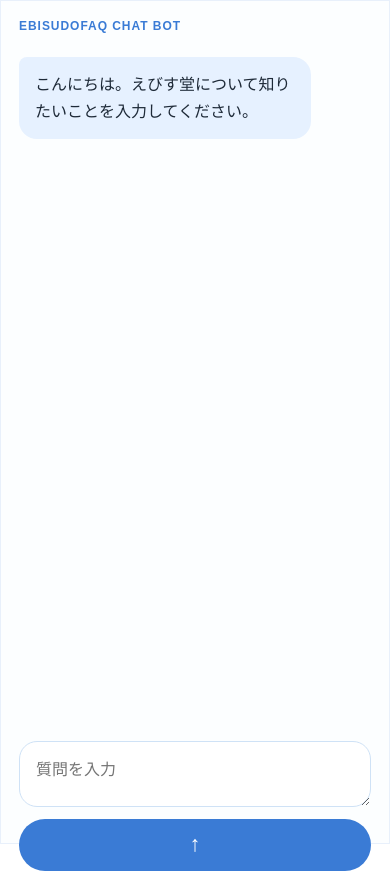
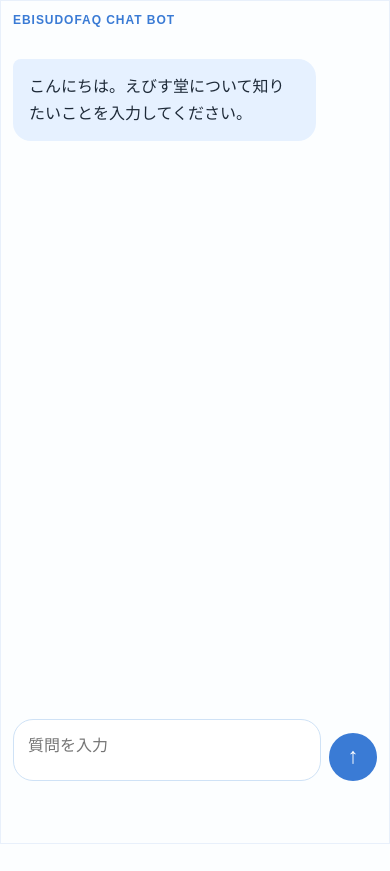
Before and after one commit to yoshihirohakuno/ebisudo_chatbot, a Flask app: page /widget in a window 390 px wide. After the commit the page ends 844 px from the top, so only its background shows below. Run offline with Flask 3, Linux system fonts and the light colour scheme.

Commit message:
Polish embedded chatbot layout

```diff
--- a/webapp/static/css/style.css
+++ b/webapp/static/css/style.css
@@ -48,10 +48,12 @@ body {
 }
 
 .widget-card {
-  height: 100vh;
+  min-height: 100vh;
   border-radius: 0;
   padding: 16px;
   box-shadow: none;
+  display: flex;
+  flex-direction: column;
 }
 
 .chat-header h1 {
@@ -87,8 +89,8 @@ body {
 }
 
 .widget-messages {
-  min-height: calc(100vh - 180px);
-  max-height: calc(100vh - 180px);
+  min-height: calc(100vh - 220px);
+  max-height: calc(100vh - 220px);
 }
 
 .message {
@@ -198,29 +200,31 @@ body {
 
 .chat-form {
   display: grid;
-  grid-template-columns: 1fr auto;
-  gap: 12px;
+  grid-template-columns: 1fr 52px;
+  align-items: end;
+  gap: 10px;
   margin-top: 20px;
 }
 
 .chat-form textarea {
   width: 100%;
-  resize: vertical;
-  min-height: 72px;
+  resize: none;
+  min-height: 56px;
+  max-height: 140px;
   border: 1px solid var(--line);
-  border-radius: 18px;
-  padding: 14px 16px;
+  border-radius: 20px;
+  padding: 15px 16px;
   font: inherit;
   color: var(--text);
   background: #fff;
+  overflow-y: auto;
 }
 
 .widget-form textarea {
-  min-height: 56px;
+  min-height: 52px;
 }
 
 .chat-form button {
-  align-self: end;
   border: none;
   border-radius: 999px;
   width: 52px;
@@ -270,10 +274,34 @@ body {
   }
 
   .chat-form {
-    grid-template-columns: 1fr;
+    grid-template-columns: 1fr 52px;
+  }
+}
+
+@media (max-width: 420px) {
+  .widget-card {
+    padding: 12px 12px 10px;
   }
 
-  .chat-form button {
-    width: 100%;
+  .widget-messages {
+    min-height: calc(100vh - 198px);
+    max-height: calc(100vh - 198px);
+  }
+
+  .widget-form {
+    grid-template-columns: 1fr 48px;
+    gap: 8px;
+    margin-top: 14px;
+  }
+
+  .widget-form textarea {
+    min-height: 48px;
+    padding: 12px 14px;
+  }
+
+  .widget-form button {
+    width: 48px;
+    min-width: 48px;
+    min-height: 48px;
   }
 }
```
Also changed, not shown: demo_embed_page.html (added, +162 -0 lines), webapp/templates/embed.js (+27 -8 lines).
